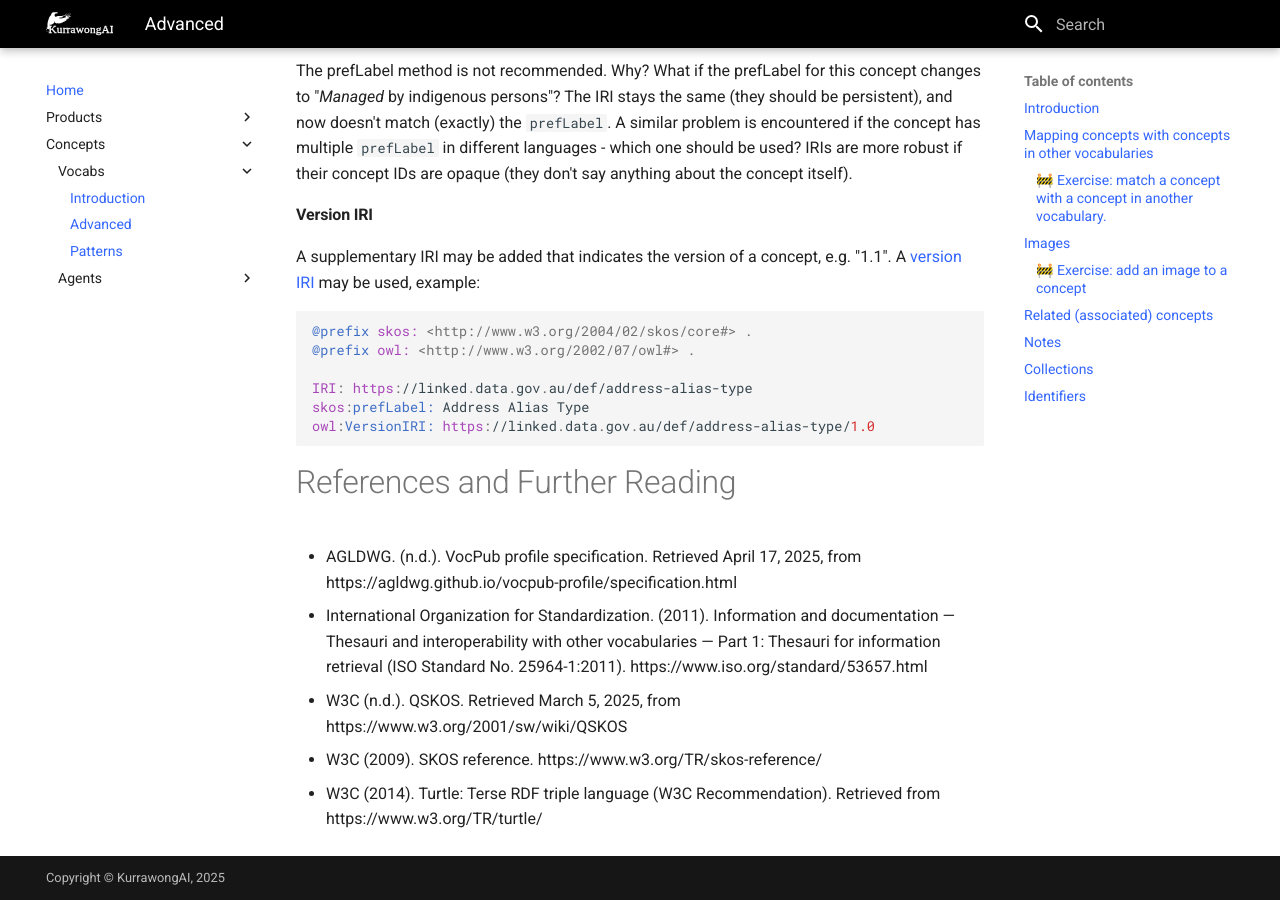
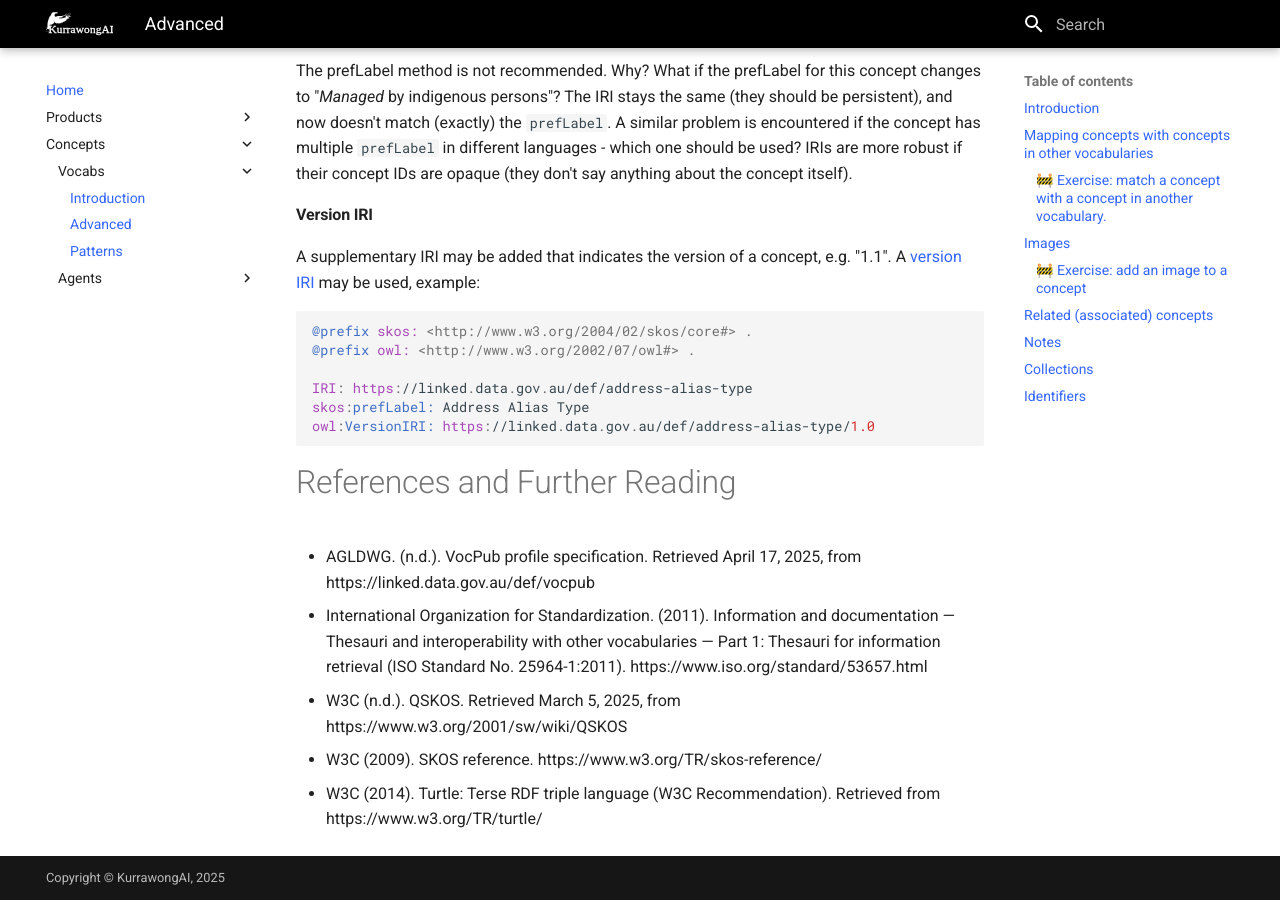
Before and after one commit to Kurrawong/docs, an MkDocs documentation site: the page built from docs/concepts/vocabs/creation.md, in a window 1280 px wide and 900 px high, scrolled down 5374 px. Built offline with MkDocs 1.6.1 and Material for MkDocs 9.7.7, drawn with Linux system fonts in a browser that asks for light colours; some of the changed lines change nothing that is shown.

Commit message:
Merge remote-tracking branch 'origin/main'

```diff
--- a/docs/concepts/vocabs/creation.md
+++ b/docs/concepts/vocabs/creation.md
@@ -176,7 +176,7 @@ owl:VersionIRI: https://linked.data.gov.au/def/address-alias-type/1.0
 
 # References and Further Reading
 
-* AGLDWG. (n.d.). VocPub profile specification. Retrieved April 17, 2025, from https://agldwg.github.io/vocpub-profile/specification.html
+* AGLDWG. (n.d.). VocPub profile specification. Retrieved April 17, 2025, from https://linked.data.gov.au/def/vocpub
 * International Organization for Standardization. (2011). Information and documentation — Thesauri and interoperability with other vocabularies — Part 1: Thesauri for information retrieval (ISO Standard No. 25964-1:2011). https://www.iso.org/standard/53657.html
 * W3C (n.d.). QSKOS. Retrieved March 5, 2025, from https://www.w3.org/2001/sw/wiki/QSKOS
 * W3C (2009). SKOS reference. https://www.w3.org/TR/skos-reference/
```
